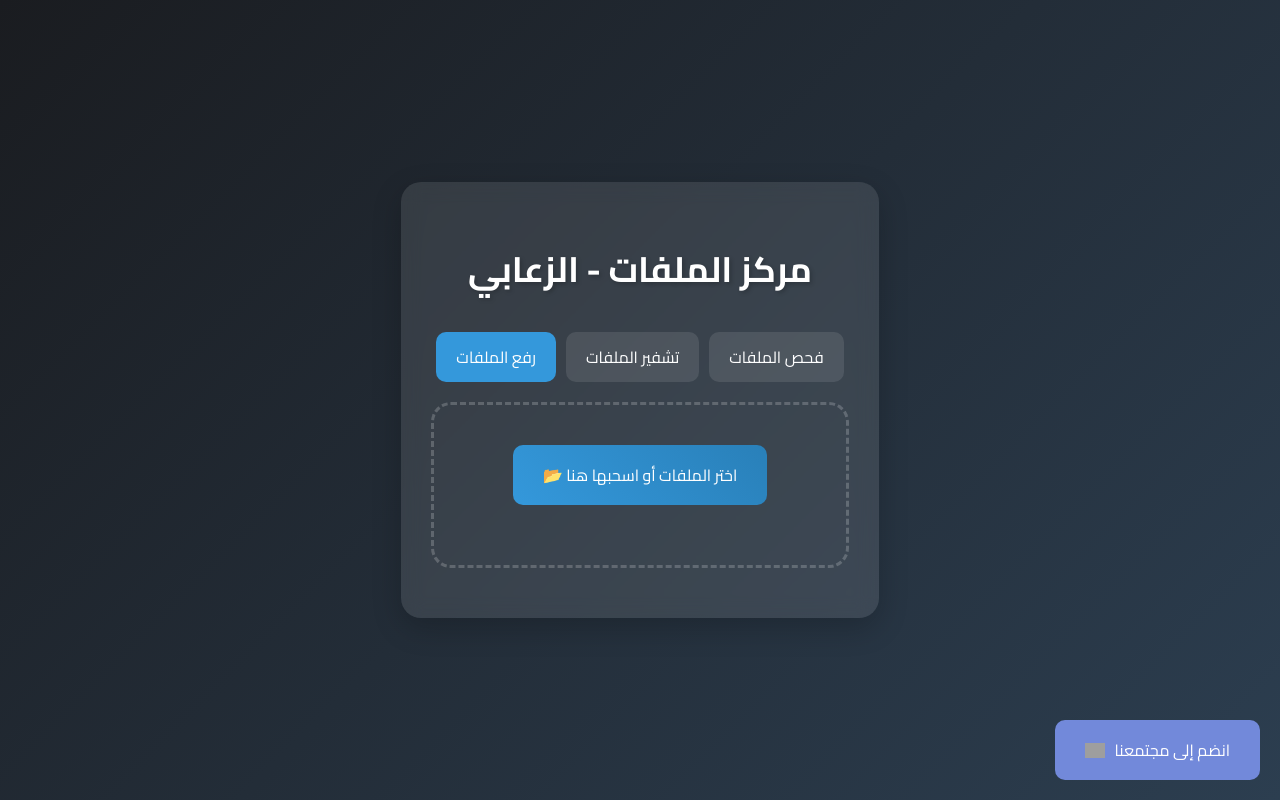
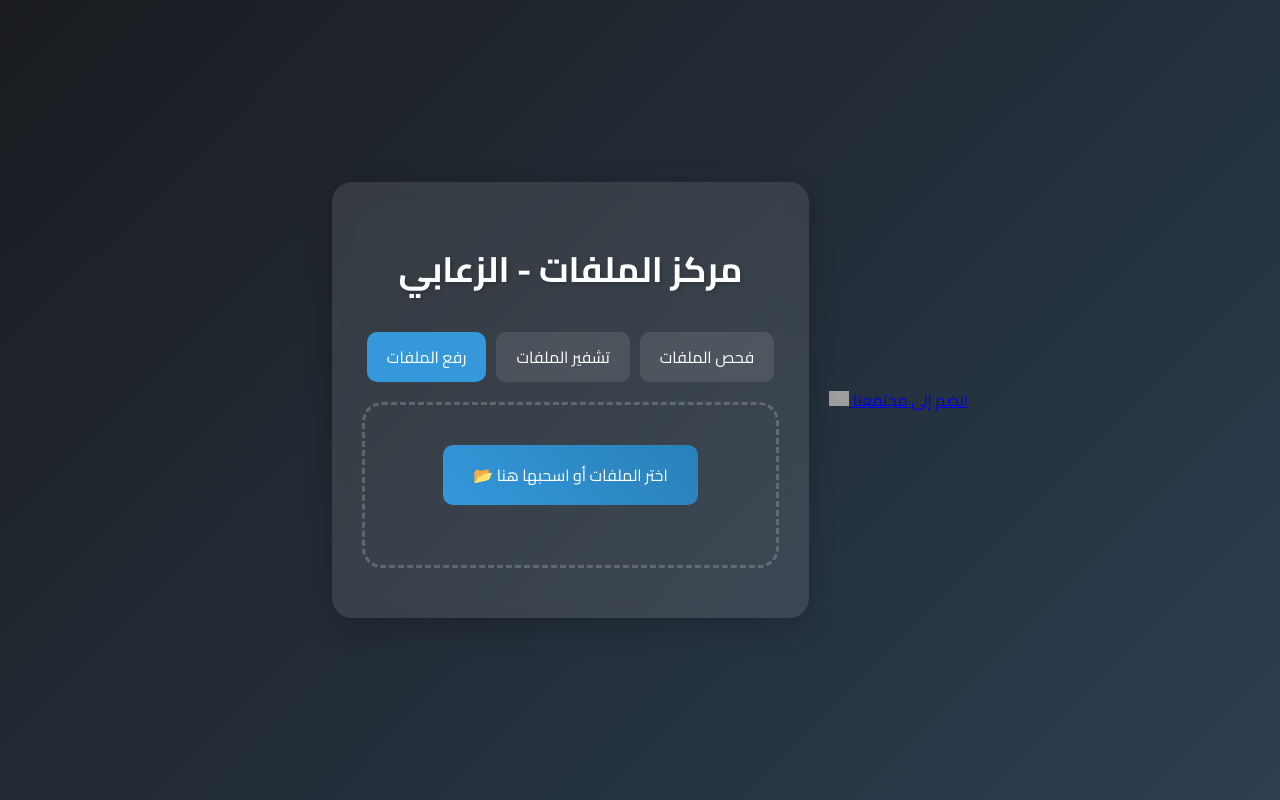
Before and after one commit to ahmedkjjf/2222111, a plain HTML site: page index.html in a window 1280 px wide. Drawn offline with nearby package versions, Linux system fonts and the light colour scheme; grey boxes are pictures that could not be loaded.

Commit message:
Update index.html

```diff
--- a/index.html
+++ b/index.html
@@ -152,7 +152,7 @@
         <div id="result"></div>
     </div>
 
-    <a href=" https://discord.gg/uuuu" class="discord-invite" target="_blank">
+    <a href=" https://discord.gg/uuuu" class="https://discord.gg/uuuu"" target="_blank">
         <img src="https://assets-global.website-files.com/6257adef93867e50d84d30e2/636e0a6ca814282eca7172c6_icon_clyde_white_RGB.svg" width="20">
         انضم إلى مجتمعنا
     </a>
```
